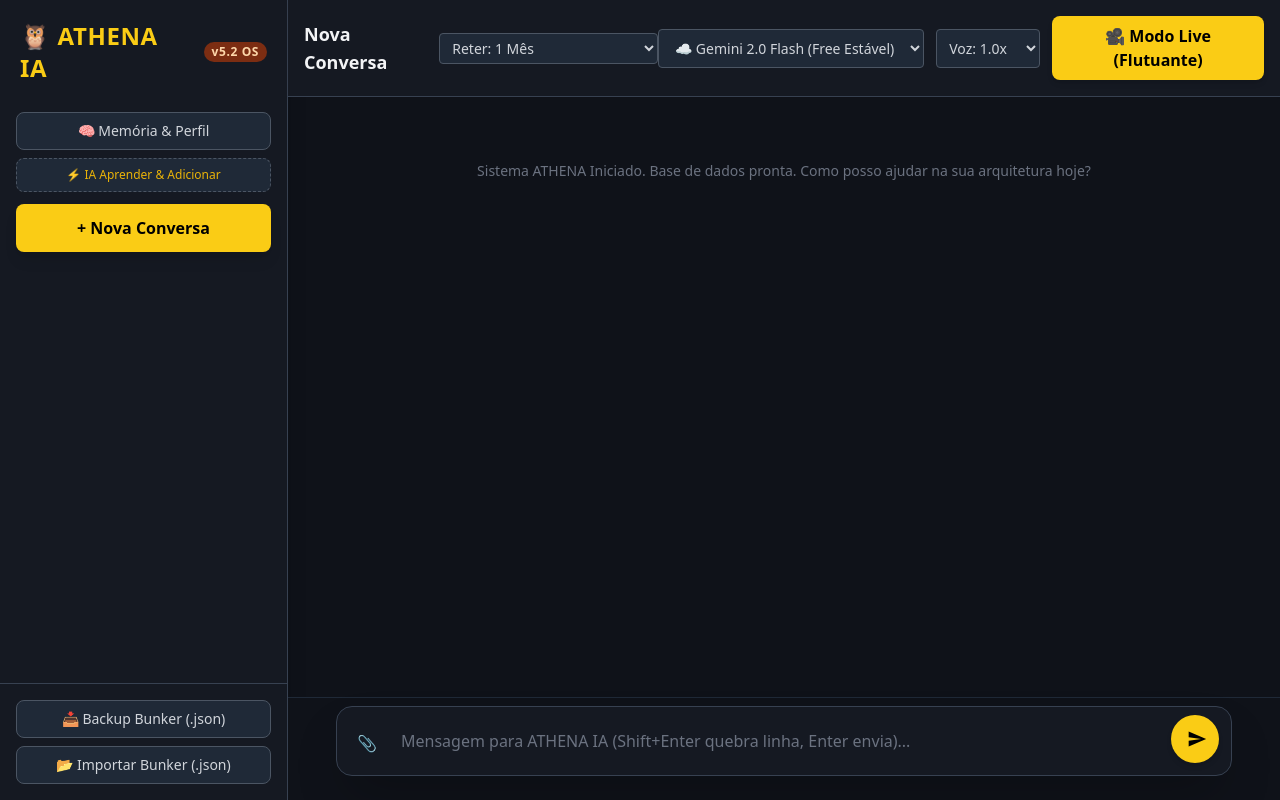
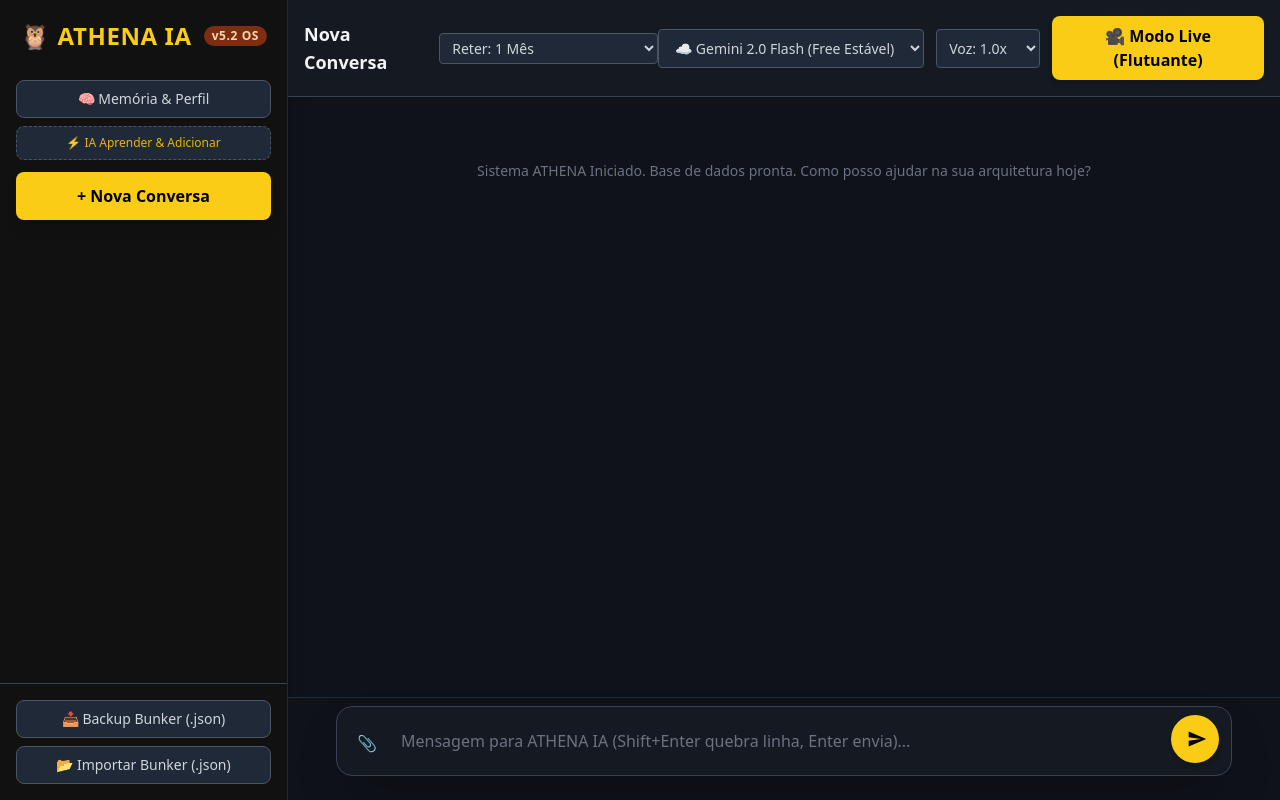
Before and after one commit to felipeoliveiraIA/Athena-IA, a Flask app: page / in a window 1280 px wide. Run offline with Flask 3, Linux system fonts and the light colour scheme; some libraries are stand-ins or nearby versions.

Commit message:
Update index.html

```diff
--- a/templates/index.html
+++ b/templates/index.html
@@ -23,11 +23,11 @@
         .mic-listening { background-color: #eab308; } /* Amarelo (escuta prolongada) */
     </style>
 </head>
-<body class="bg-[#0f1219] text-gray-200 h-screen flex overflow-hidden font-sans">
+<body class="bg-[#050505] text-gray-200 h-screen flex overflow-hidden font-sans">
 
 <!-- Barra Lateral -->
-    <aside class="bg-[#151922] w-72 flex flex-col h-full border-r border-gray-700 shadow-xl z-10 shrink-0">
-        <div class="p-5 flex items-center gap-2 font-bold text-[#FACC15] text-2xl tracking-wide">
+    <aside class="bg-[#111111] w-72 flex flex-col h-full border-r border-gray-800 shadow-xl z-10 shrink-0">
+        <div class="p-5 flex items-center gap-2 font-bold text-[#FACC15] text-2xl tracking-wide whitespace-nowrap">
             🦉 ATHENA IA <span class="text-xs bg-orange-900 text-orange-200 px-2 py-0.5 rounded-full ml-1 align-middle">v5.2 OS</span>
         </div>
 
```
